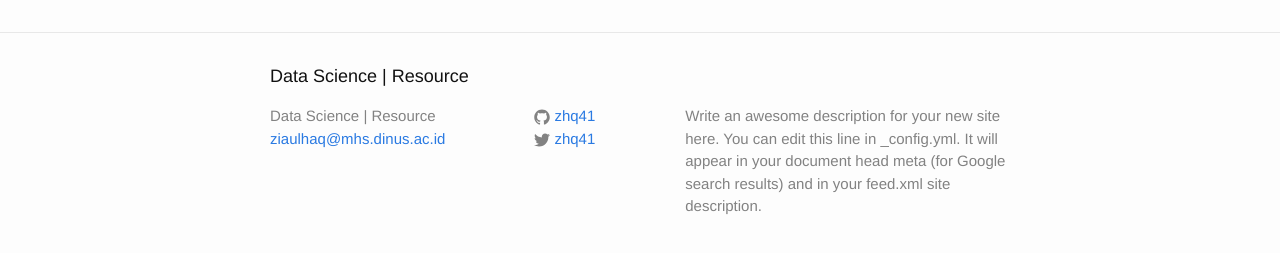
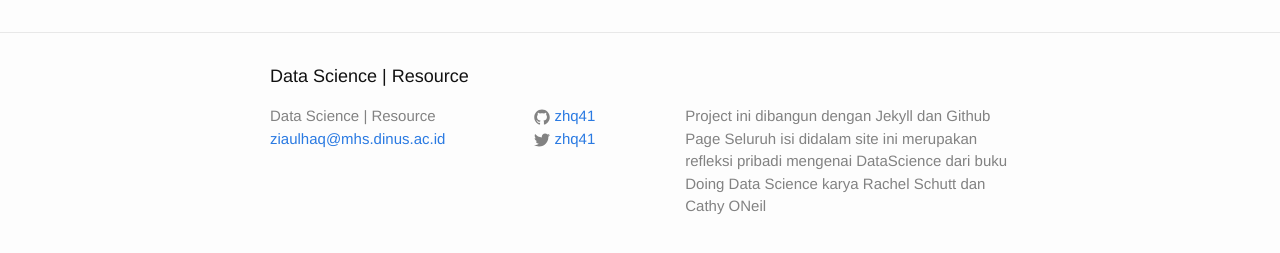
Before and after one commit to zhq41/datascience, a Jekyll site: the page built from index.html, in a window 1280 px wide. Shown: the part 264-517 px from the top of the page. Built offline with Jekyll 4.4.1, drawn with Linux system fonts in a browser that asks for light colours; Markdown is read by kramdown in place of the engine named in the settings.

Commit message:
edit config

```diff
--- a/_config.yml
+++ b/_config.yml
@@ -2,9 +2,8 @@
 title: Data Science | Resource
 email: ziaulhaq@mhs.dinus.ac.id
 description: > # baru belajar data science, sedikit menulis disini, berbagi kalau memang bisa dibaca ya, hehehe
-  Write an awesome description for your new site here. You can edit this
-  line in _config.yml. It will appear in your document head meta (for
-  Google search results) and in your feed.xml site description.
+  Project ini dibangun dengan Jekyll dan Github Page
+  Seluruh isi didalam site ini merupakan refleksi pribadi mengenai DataScience dari buku Doing Data Science karya Rachel Schutt dan Cathy ONeil
 baseurl: "/datascience"
 url: "http://yourdomain.com" # the base hostname & protocol for your site
 twitter_username: zhq41
```
